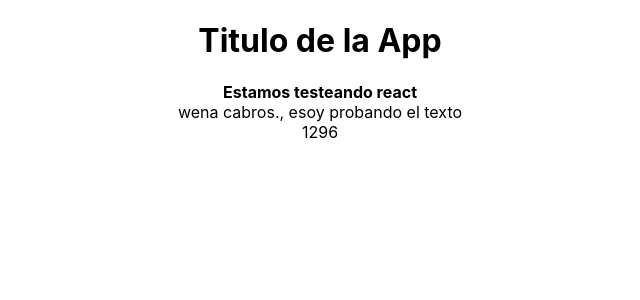
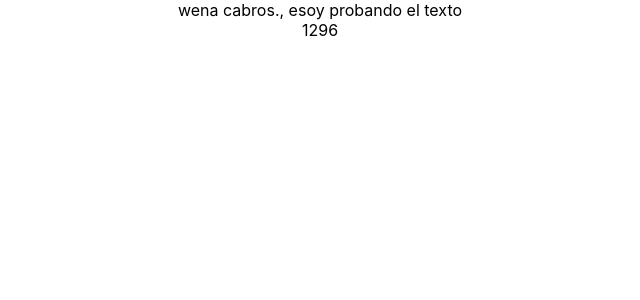
Before and after one commit to MarcoRosselDev/javascript, a React (Create React App) app in the folder cursos-youtube/part1/: page / in a window 1280 px wide. Shown: the top 300 px of the page, without its empty margins (320-960 px from the left). Built offline with nearby package versions, Linux system fonts and the light colour scheme.

Commit message:
bootcamp midudev 1 notes-part2-5

```diff
--- a/cursos-youtube/part1/src/App.js
+++ b/cursos-youtube/part1/src/App.js
@@ -50,10 +50,37 @@ function App() {
 
 */
 
-//----------------------------------------------------------
-//class 4
+//class 4--------------------------------------------------
+//
 
 //ahora empezamos a meterle cosas para ver como trabaja react
+
+// const App = () => {
+//   const mensaje = 'wena cabros.';
+//   const a = 6;
+//   const b = 4;
+
+//   return (
+//     <div className="App">
+//       <h1>Titulo de la App</h1>
+//       <strong>Estamos testeando react</strong>
+//       <div>
+//         {mensaje + ", esoy probando el texto"}
+//         <br/>
+//         {a ** b}
+//       </div>
+//     </div>
+//     // en el caso htmlx no se pueden dejar etiquetas abiertas como <br/>
+//   )
+// }
+// export default App;
+
+/*calss 5-------------------------------------------------
+
+ahora vamos a probar meter una funcion dentro de htmlx
+
+
+*/
 
 const App = () => {
    const mensaje = 'wena cabros.';
@@ -62,14 +89,10 @@ const App = () => {
 
    return (
      <div className="App">
-      <h1>Titulo de la App</h1>
-      <strong>Estamos testeando react</strong>
-      <div>
        {mensaje + ", esoy probando el texto"}
        <br/>
        {a ** b}
      </div>
-    </div>
    )
  }
 export default App;
```
Lines whose indentation alone changed are shown as unchanged.
